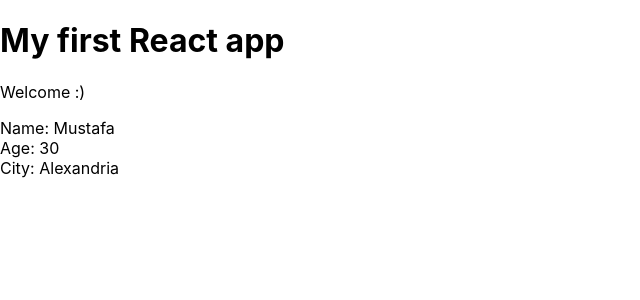
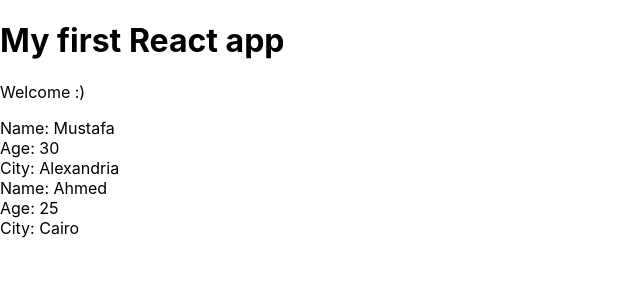
Before and after one commit to MustafaMadkour/learn-react, a React (Create React App) app in the folder myapp/: page / in a window 1280 px wide. Shown: the top 300 px of the page, without its empty margins (0-640 px from the left). Built offline with nearby package versions, Linux system fonts and the light colour scheme.

Commit message:
props and destructuring

```diff
--- a/myapp/src/App.js
+++ b/myapp/src/App.js
@@ -6,7 +6,8 @@
     <div className="App">
       <h1>My first React app</h1>
       <p>Welcome :)</p>
-      <Mad />
+      <Mad name="Mustafa" age="30" city="Alexandria" />
+      <Mad name="Ahmed" age="25" city="Cairo" />
     </div>
   );
 }
--- a/myapp/src/Mad.js
+++ b/myapp/src/Mad.js
@@ -2,11 +2,13 @@
 
 class Mad extends Component {
     render() {
+
+        const { name, age, city } = this.props;
         return(
             <div className="mad">
-                <div>Name: Mustafa</div>
-                <div>Age: 30</div>
-                <div>City: Alexandria</div>
+                <div>Name: {name}</div>
+                <div>Age: {age}</div>
+                <div>City: {city}</div>
             </div>
         )
     }
```
